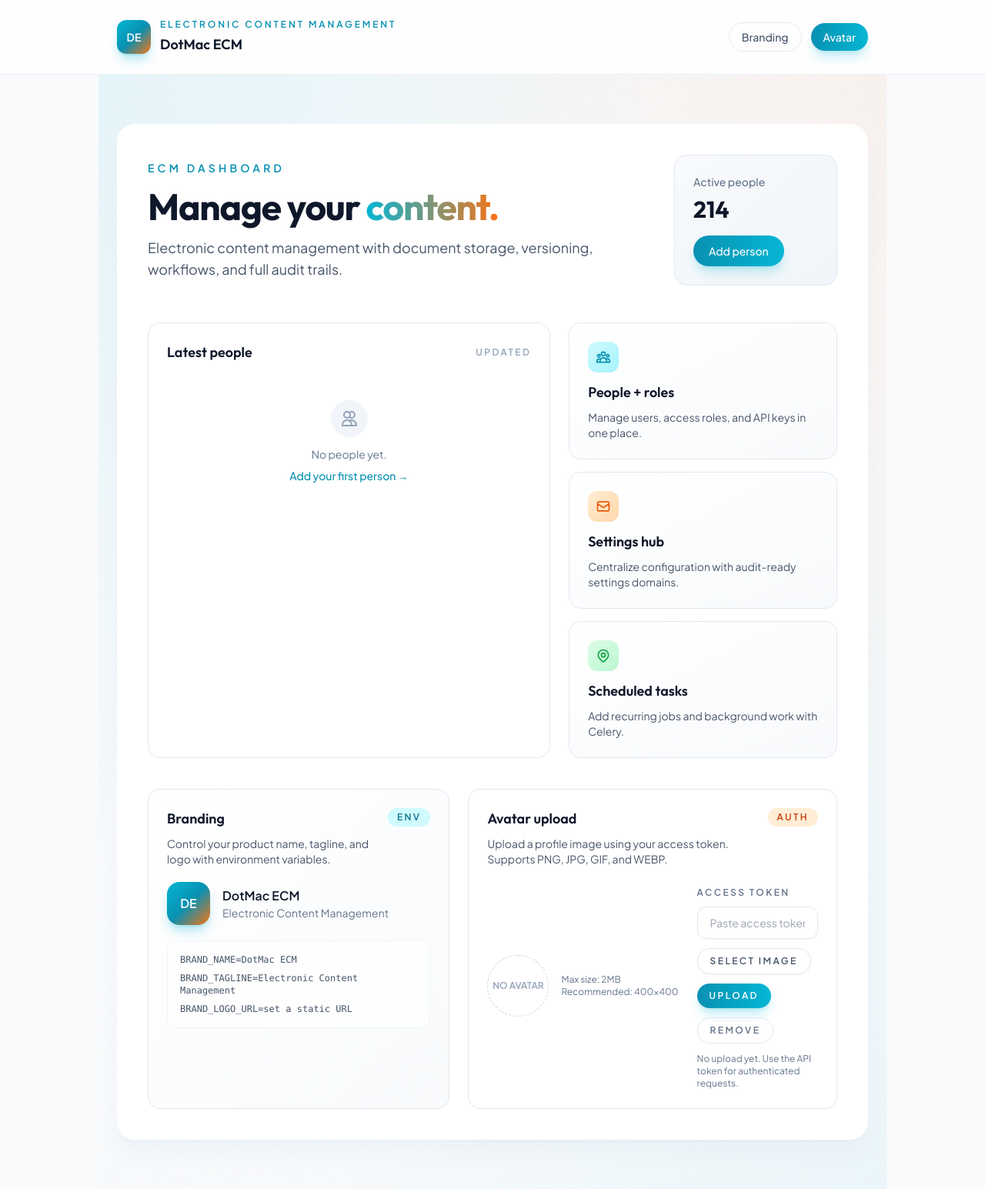
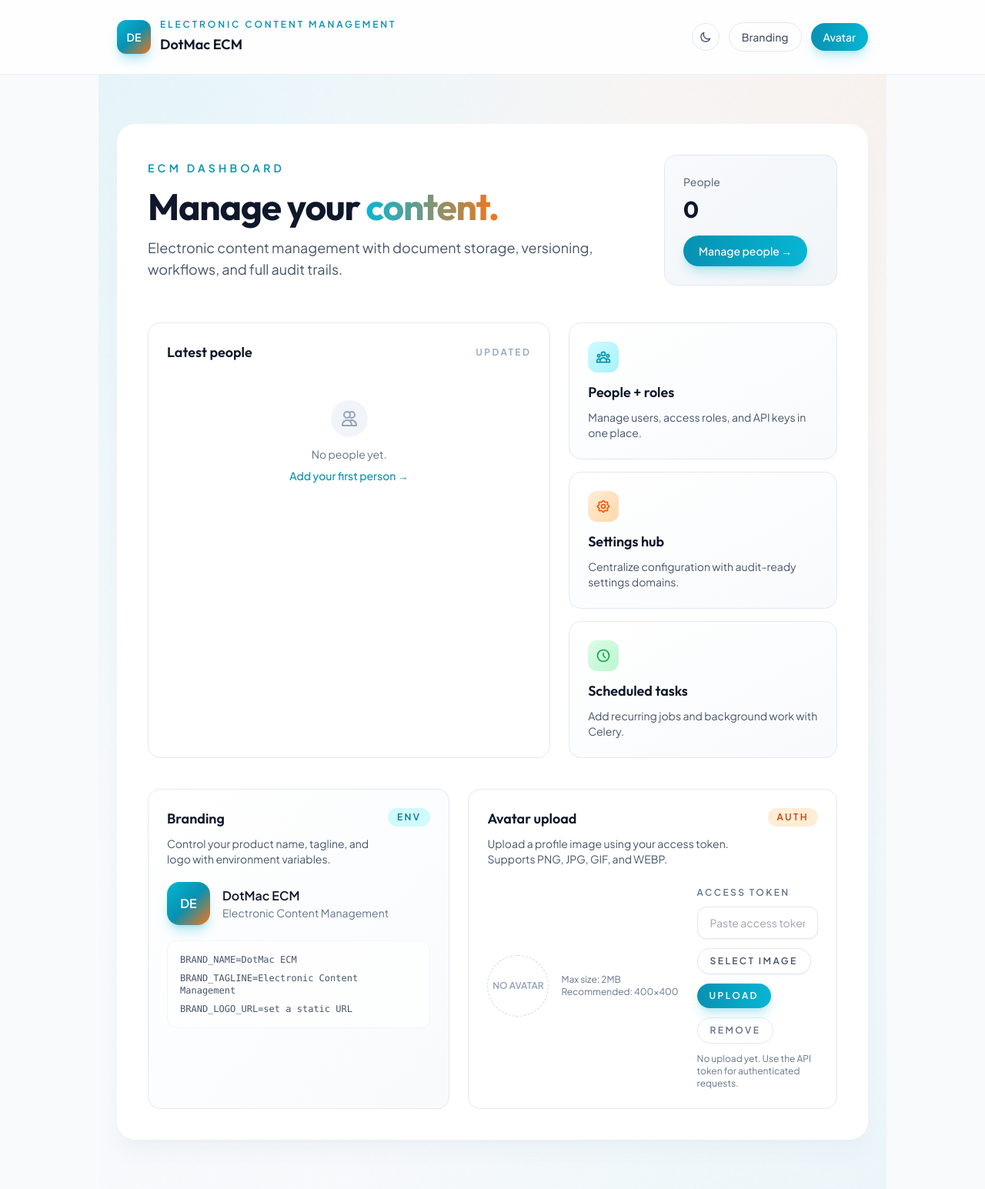
Before and after one commit to michaelayoade/dotmac_ecm, a FastAPI app: page / in a window 1280 px wide. Shown: the whole page at 77% size. Run offline with FastAPI, Linux system fonts and the light colour scheme; some libraries are stand-ins or nearby versions.

Commit message:
feat(ui): wave 1 UI/UX improvements — dark toggle, a11y, live stats, keyboard nav
- Add dark mode toggle button in header (P0: was missing despite Alpine.js state)
- Add skip-to-content link for keyboard/screen-reader users (WCAG 2.4.1)
- Replace hardcoded counter with actual people count from backend
- Add keyboard navigation (Arrow/Enter/Escape) to typeahead component
- Fix mismatched icons: gear for Settings hub, clock for Scheduled tasks
- Add UI/UX audit document with P0/P1/P2 findings

Co-Authored-By: Claude Opus 4.6 <noreply@anthropic.com>

```diff
--- a/app/web_home.py
+++ b/app/web_home.py
@@ -54,6 +54,7 @@ def home(request: Request, db: Session = Depends(get_db)):
             "request": request,
             "title": brand_name,
             "people": people,
+            "people_count": len(people),
             "brand": brand,
         },
     )
--- a/static/js/typeahead.js
+++ b/static/js/typeahead.js
@@ -11,9 +11,30 @@
         }
         var timer = null;
         var lastQuery = "";
+        var activeIndex = -1;
+
+        function getButtons() {
+            var menu = results.querySelector("div");
+            return menu ? Array.from(menu.querySelectorAll("button")) : [];
+        }
+
+        function setActive(index) {
+            var buttons = getButtons();
+            buttons.forEach(function (btn, i) {
+                if (i === index) {
+                    btn.classList.add("bg-slate-100", "dark:bg-slate-700");
+                    btn.setAttribute("aria-selected", "true");
+                } else {
+                    btn.classList.remove("bg-slate-100", "dark:bg-slate-700");
+                    btn.removeAttribute("aria-selected");
+                }
+            });
+            activeIndex = index;
+        }
 
         function clearResults() {
             results.innerHTML = "";
+            activeIndex = -1;
         }
 
         function renderResults(items) {
@@ -23,9 +44,11 @@
             }
             var menu = document.createElement("div");
             menu.className = "absolute z-10 mt-2 w-full rounded-lg border border-slate-200 bg-white shadow-lg dark:border-slate-700 dark:bg-slate-800";
-            items.forEach(function (item) {
+            menu.setAttribute("role", "listbox");
+            items.forEach(function (item, i) {
                 var button = document.createElement("button");
                 button.type = "button";
+                button.setAttribute("role", "option");
                 button.className = "w-full px-3 py-2 text-left text-sm text-slate-700 hover:bg-slate-50 dark:text-slate-200 dark:hover:bg-slate-700";
                 button.textContent = item.label || item.name || "";
                 button.addEventListener("click", function () {
@@ -37,6 +60,7 @@
             });
             results.innerHTML = "";
             results.appendChild(menu);
+            activeIndex = -1;
         }
 
         function fetchResults(query) {
@@ -75,6 +99,27 @@
             }, 250);
         });
 
+        input.addEventListener("keydown", function (event) {
+            var buttons = getButtons();
+            if (!buttons.length) {
+                return;
+            }
+            if (event.key === "ArrowDown") {
+                event.preventDefault();
+                setActive(activeIndex < buttons.length - 1 ? activeIndex + 1 : 0);
+            } else if (event.key === "ArrowUp") {
+                event.preventDefault();
+                setActive(activeIndex > 0 ? activeIndex - 1 : buttons.length - 1);
+            } else if (event.key === "Enter") {
+                event.preventDefault();
+                if (activeIndex >= 0 && activeIndex < buttons.length) {
+                    buttons[activeIndex].click();
+                }
+            } else if (event.key === "Escape") {
+                clearResults();
+            }
+        });
+
         document.addEventListener("click", function (event) {
             if (!container.contains(event.target)) {
                 clearResults();
--- a/templates/base.html
+++ b/templates/base.html
@@ -244,6 +244,11 @@
     {% set brand_mark = brand.mark | default("ECM") %}
 
     {% block body %}
+    <!-- Skip to content link for keyboard/screen-reader users -->
+    <a href="#main-content"
+       class="sr-only focus:not-sr-only focus:fixed focus:top-4 focus:left-4 focus:z-50 focus:rounded-lg focus:bg-primary-600 focus:px-4 focus:py-2 focus:text-sm focus:font-medium focus:text-white focus:shadow-lg focus:outline-none">
+        Skip to content
+    </a>
     <div class="relative">
         <header class="sticky top-0 z-40 border-b border-slate-200/70 bg-white/80 backdrop-blur dark:border-slate-800/70 dark:bg-slate-900/80">
             <div class="mx-auto flex max-w-5xl flex-col gap-4 px-6 py-6 md:flex-row md:items-center md:justify-between">
@@ -265,6 +270,16 @@
                     </div>
                 </a>
                 <div class="flex items-center gap-3 text-sm">
+                    <button x-on:click="darkMode = !darkMode"
+                            :aria-label="darkMode ? 'Switch to light mode' : 'Switch to dark mode'"
+                            class="flex h-9 w-9 items-center justify-center rounded-full border border-slate-200 text-slate-600 transition hover:border-primary-300 hover:text-primary-600 dark:border-slate-700 dark:text-slate-300 dark:hover:border-primary-500/60 dark:hover:text-primary-300">
+                        <svg x-show="!darkMode" class="h-4 w-4" fill="none" stroke="currentColor" viewBox="0 0 24 24">
+                            <path stroke-linecap="round" stroke-linejoin="round" stroke-width="2" d="M20.354 15.354A9 9 0 018.646 3.646 9.003 9.003 0 0012 21a9.003 9.003 0 008.354-5.646z"/>
+                        </svg>
+                        <svg x-show="darkMode" x-cloak class="h-4 w-4" fill="none" stroke="currentColor" viewBox="0 0 24 24">
+                            <path stroke-linecap="round" stroke-linejoin="round" stroke-width="2" d="M12 3v1m0 16v1m9-9h-1M4 12H3m15.364 6.364l-.707-.707M6.343 6.343l-.707-.707m12.728 0l-.707.707M6.343 17.657l-.707.707M16 12a4 4 0 11-8 0 4 4 0 018 0z"/>
+                        </svg>
+                    </button>
                     <a href="#branding" class="rounded-full border border-slate-200 px-4 py-2 font-medium text-slate-600 transition hover:border-primary-300 hover:text-primary-600 dark:border-slate-700 dark:text-slate-300 dark:hover:border-primary-500/60 dark:hover:text-primary-300">
                         Branding
                     </a>
@@ -274,7 +289,7 @@
                 </div>
             </div>
         </header>
-        <main>
+        <main id="main-content">
             {% block content %}{% endblock %}
         </main>
     </div>
--- a/templates/index.html
+++ b/templates/index.html
@@ -23,16 +23,14 @@
         </div>
         <div
           class="stagger-in rounded-2xl border border-slate-200 bg-gradient-to-br from-slate-50 to-slate-100 p-6 dark:border-slate-700 dark:from-slate-700 dark:to-slate-800"
-          x-data="{ count: 214 }"
         >
-          <p class="text-sm font-medium text-slate-500 dark:text-slate-400">Active people</p>
-          <p class="mt-2 text-3xl font-bold text-slate-900 dark:text-white font-display counter-animate" x-text="count"></p>
-          <button
+          <p class="text-sm font-medium text-slate-500 dark:text-slate-400">People</p>
+          <p class="mt-2 text-3xl font-bold text-slate-900 dark:text-white font-display counter-animate">{{ people_count }}</p>
+          <a href="/docs#/people"
             class="mt-4 inline-flex items-center rounded-full bg-gradient-to-r from-primary-600 to-primary-500 px-5 py-2.5 text-sm font-medium text-white shadow-lg shadow-primary-500/25 btn-hover hover:shadow-primary-500/40"
-            x-on:click="count = count + 1"
           >
-            Add person
-          </button>
+            Manage people &rarr;
+          </a>
         </div>
       </div>
 
@@ -89,7 +87,8 @@
           <div class="stagger-in group rounded-2xl border border-slate-200 p-6 dark:border-slate-700 card-hover bg-gradient-to-br from-white to-slate-50 dark:from-slate-800 dark:to-slate-800/50">
             <div class="flex h-10 w-10 items-center justify-center rounded-xl bg-gradient-to-br from-accent-100 to-accent-200 dark:from-accent-900/40 dark:to-accent-800/30 mb-3 transition-transform group-hover:scale-110">
               <svg class="h-5 w-5 text-accent-600 dark:text-accent-400" fill="none" stroke="currentColor" viewBox="0 0 24 24">
-                <path stroke-linecap="round" stroke-linejoin="round" stroke-width="2" d="M3 8l7.89 5.26a2 2 0 002.22 0L21 8M5 19h14a2 2 0 002-2V7a2 2 0 00-2-2H5a2 2 0 00-2 2v10a2 2 0 002 2z"/>
+                <path stroke-linecap="round" stroke-linejoin="round" stroke-width="2" d="M10.325 4.317c.426-1.756 2.924-1.756 3.35 0a1.724 1.724 0 002.573 1.066c1.543-.94 3.31.826 2.37 2.37a1.724 1.724 0 001.066 2.573c1.756.426 1.756 2.924 0 3.35a1.724 1.724 0 00-1.066 2.573c.94 1.543-.826 3.31-2.37 2.37a1.724 1.724 0 00-2.573 1.066c-.426 1.756-2.924 1.756-3.35 0a1.724 1.724 0 00-2.573-1.066c-1.543.94-3.31-.826-2.37-2.37a1.724 1.724 0 00-1.066-2.573c-1.756-.426-1.756-2.924 0-3.35a1.724 1.724 0 001.066-2.573c-.94-1.543.826-3.31 2.37-2.37.996.608 2.296.07 2.572-1.065z"/>
+                <path stroke-linecap="round" stroke-linejoin="round" stroke-width="2" d="M15 12a3 3 0 11-6 0 3 3 0 016 0z"/>
               </svg>
             </div>
             <h2 class="text-lg font-semibold text-slate-900 dark:text-white font-display">Settings hub</h2>
@@ -100,8 +99,7 @@
           <div class="stagger-in group rounded-2xl border border-slate-200 p-6 dark:border-slate-700 card-hover bg-gradient-to-br from-white to-slate-50 dark:from-slate-800 dark:to-slate-800/50">
             <div class="flex h-10 w-10 items-center justify-center rounded-xl bg-gradient-to-br from-green-100 to-green-200 dark:from-green-900/40 dark:to-green-800/30 mb-3 transition-transform group-hover:scale-110">
               <svg class="h-5 w-5 text-green-600 dark:text-green-400" fill="none" stroke="currentColor" viewBox="0 0 24 24">
-                <path stroke-linecap="round" stroke-linejoin="round" stroke-width="2" d="M17.657 16.657L13.414 20.9a1.998 1.998 0 01-2.827 0l-4.244-4.243a8 8 0 1111.314 0z"/>
-                <path stroke-linecap="round" stroke-linejoin="round" stroke-width="2" d="M15 11a3 3 0 11-6 0 3 3 0 016 0z"/>
+                <path stroke-linecap="round" stroke-linejoin="round" stroke-width="2" d="M12 8v4l3 3m6-3a9 9 0 11-18 0 9 9 0 0118 0z"/>
               </svg>
             </div>
             <h2 class="text-lg font-semibold text-slate-900 dark:text-white font-display">Scheduled tasks</h2>
```
Also changed, not shown: docs/ui-ux-audit-2026-03-04-wave1.md (added, +45 -0 lines).
